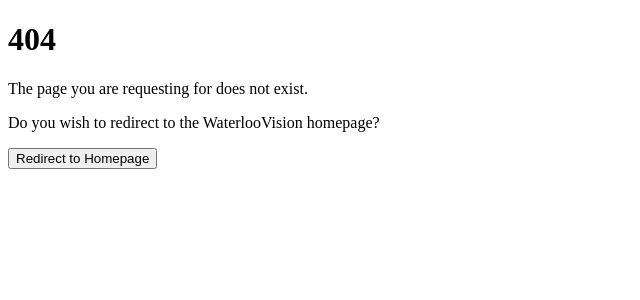
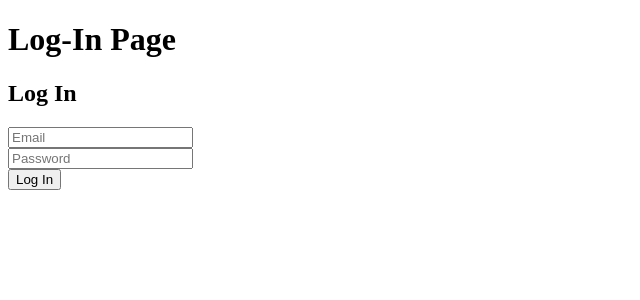
Before and after one commit to Birsana/UWVision, a React (Create React App) app in the folder frontend/: page /login in a window 1280 px wide. Before the commit this address had no page. Shown: the top 300 px of the page, without its empty margins (0-640 px from the left). Built offline with nearby package versions, Linux system fonts and the light colour scheme.

Commit message:
[Frontend][WIP]: Skeleton Log-in Form completed

```diff
--- a/frontend/package.json
+++ b/frontend/package.json
@@ -21,6 +21,7 @@
     "react-router-dom": "^5.2.0",
     "react-scripts": "^4.0.1",
     "react-select": "^4.1.0",
+    "styled-components": "^5.2.3",
     "typescript": "^4.2.3",
     "web-vitals": "^0.2.4"
   },
--- a/frontend/src/components/App/App.js
+++ b/frontend/src/components/App/App.js
@@ -6,6 +6,7 @@ import HomePage from 'pages/home';
 import CompanyPage from 'pages/company';
 import InvalidPage from 'pages/invalid';
 import AddCompanyPage from 'pages/addCompany';
+import LogInPage from 'pages/login';
 
 function App() {
   return (
@@ -25,6 +26,9 @@ function App() {
           {/* Add Company Page */}
           <Route path="/addCompany" component={AddCompanyPage} />
 
+          {/* Log-In Page */}
+          <Route path="/login" component={LogInPage} />
+
           {/* 404 Page (if provided an unknown URL */}
           <Route component={InvalidPage} />
 
--- /dev/null
+++ b/frontend/src/components/LogInForm/LogInForm.js
@@ -0,0 +1,50 @@
+import React, { useState } from "react";
+import {
+    Form,
+    Input
+} from './styles'
+
+const LogInForm = (props) => {
+  const [userInfo, setUserInfo] = useState({ email: "", password: "" });
+
+  const handleSubmit = (event) => {
+    console.log("Submitted");
+    console.log(userInfo);
+    event.preventDefault();
+  };
+
+  return (
+    <Form onSubmit={handleSubmit}>
+      <div className="login-form">
+        <h2> Log In</h2>
+        <div className="form-input">
+          <Input
+            type="text"
+            name="email"
+            id="email"
+            placeholder="Email"
+            onChange={(event) =>
+              setUserInfo({ ...userInfo, email: event.target.value })
+            }
+            value={userInfo.email}
+          />
+        </div>
+        <div className="form-input">
+          <Input
+            type="text"
+            name="password"
+            id="password"
+            placeholder="Password"
+            onChange={(event) =>
+              setUserInfo({ ...userInfo, password: event.target.value })
+            }
+            value={userInfo.password}
+          />
+        </div>
+        <input type="submit" value="Log In" />
+      </div>
+    </Form>
+  );
+};
+
+export default LogInForm;
--- /dev/null
+++ b/frontend/src/components/LogInForm/styles.js
@@ -0,0 +1,10 @@
+import styled from 'styled-components';
+
+export const Form = styled.form`
+    font-family: Roboto Slab;
+    box-sizing: border-box;
+`;
+
+export const Input = styled.input `
+    size: "lg";
+`;
--- a/frontend/src/pages/addCompany.js
+++ b/frontend/src/pages/addCompany.js
@@ -4,23 +4,23 @@ import axios from 'axios';
 const addCompanyPage = (props) => {
   //TODO: Need some verification with backend here if user has been logged in
 
-  const addCompany = async () => {
-      let addURL = "http://localhost:5000/:companyname/addjob"; //replace :companyname with the actual company
-        axios({
-            method: 'post',
-            url: addURL,
-            data: {
-                    "job":{
-                      "job_name": "Software Engineer" //replace with desired job
-                    }
-                  },
-            headers: {
-                "Authorization": "Token eyJhbGciOiJIUzI1NiIsInR5cCI6IkpXVCJ9.eyJpZCI6IjYwMmVmNzU1YzI2M2NlMmU5ODA3MTczYiIsInVzZXJuYW1lIjoic2Vjb25kIiwiZXhwIjoxNjI0MDU1MTA5LCJpYXQiOjE2MTM2OTA3MDl9.R622UH4VjyF-bR_Has3ajC5fp0S4gIKG9u4OsuKxX5w",
-                "Content-Type": "application/json",
-                "X-Requested-With": "XMLHttpRequest"
-              }
-        })
-  }
+  // const addCompany = async () => {
+  //     let addURL = "http://localhost:5000/:companyname/addjob"; //replace :companyname with the actual company
+  //       axios({
+  //           method: 'post',
+  //           url: addURL,
+  //           data: {
+  //                   "job":{
+  //                     "job_name": "Software Engineer" //replace with desired job
+  //                   }
+  //                 },
+  //           headers: {
+  //               "Authorization": "Token eyJhbGciOiJIUzI1NiIsInR5cCI6IkpXVCJ9.eyJpZCI6IjYwMmVmNzU1YzI2M2NlMmU5ODA3MTczYiIsInVzZXJuYW1lIjoic2Vjb25kIiwiZXhwIjoxNjI0MDU1MTA5LCJpYXQiOjE2MTM2OTA3MDl9.R622UH4VjyF-bR_Has3ajC5fp0S4gIKG9u4OsuKxX5w",
+  //               "Content-Type": "application/json",
+  //               "X-Requested-With": "XMLHttpRequest"
+  //             }
+  //       })
+  // }
 
 
   return (
--- /dev/null
+++ b/frontend/src/pages/login.js
@@ -0,0 +1,13 @@
+import React from "react";
+import LogInForm from 'components/LogInForm/LogInForm';
+
+const LogIn = () => {
+  return (
+    <div>
+      <h1> Log-In Page </h1>
+      <LogInForm />
+    </div>
+  );
+};
+
+export default LogIn;
```
Also changed, not shown: 1 other file (tests, documents, lock files or other folders).
